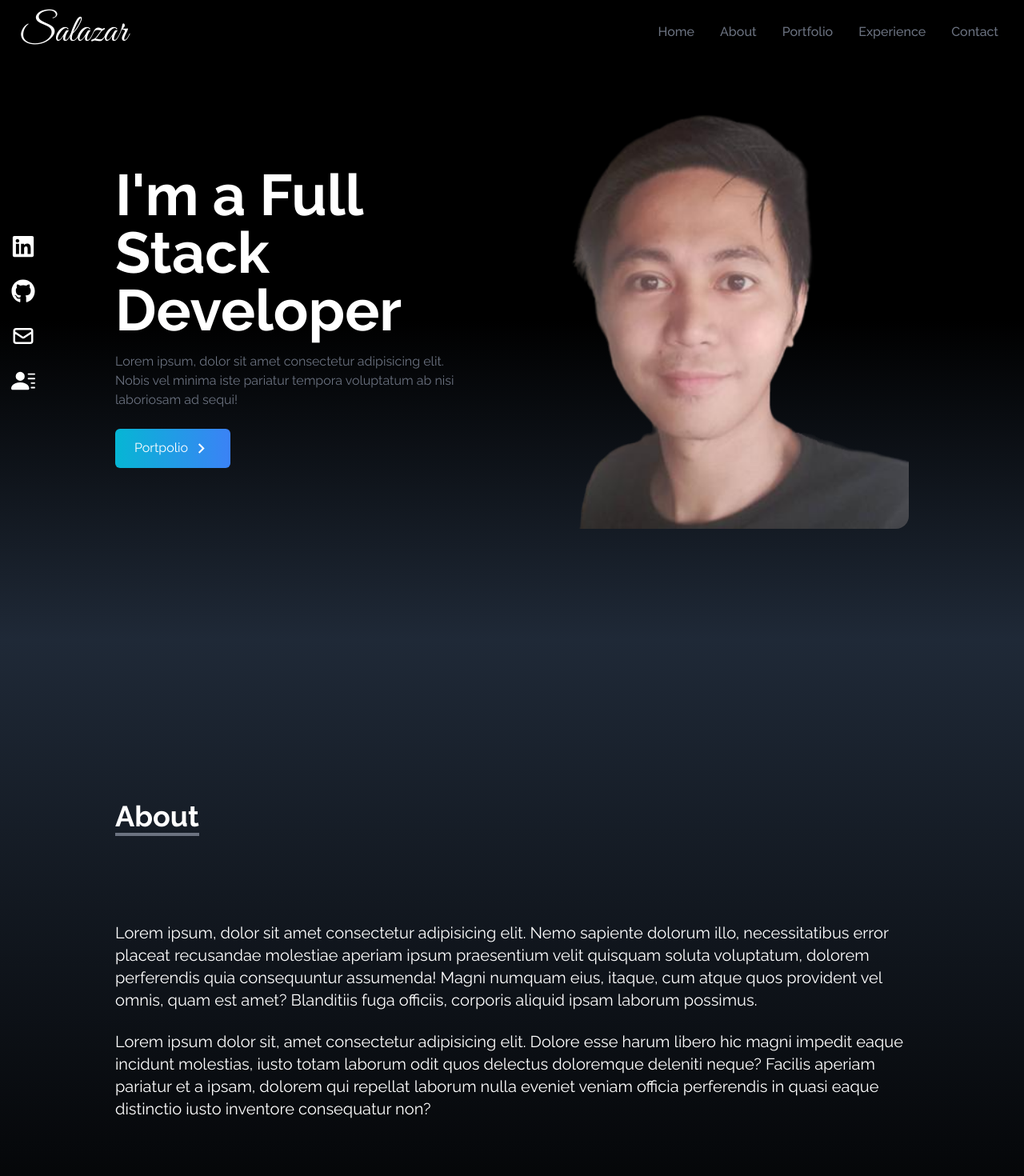
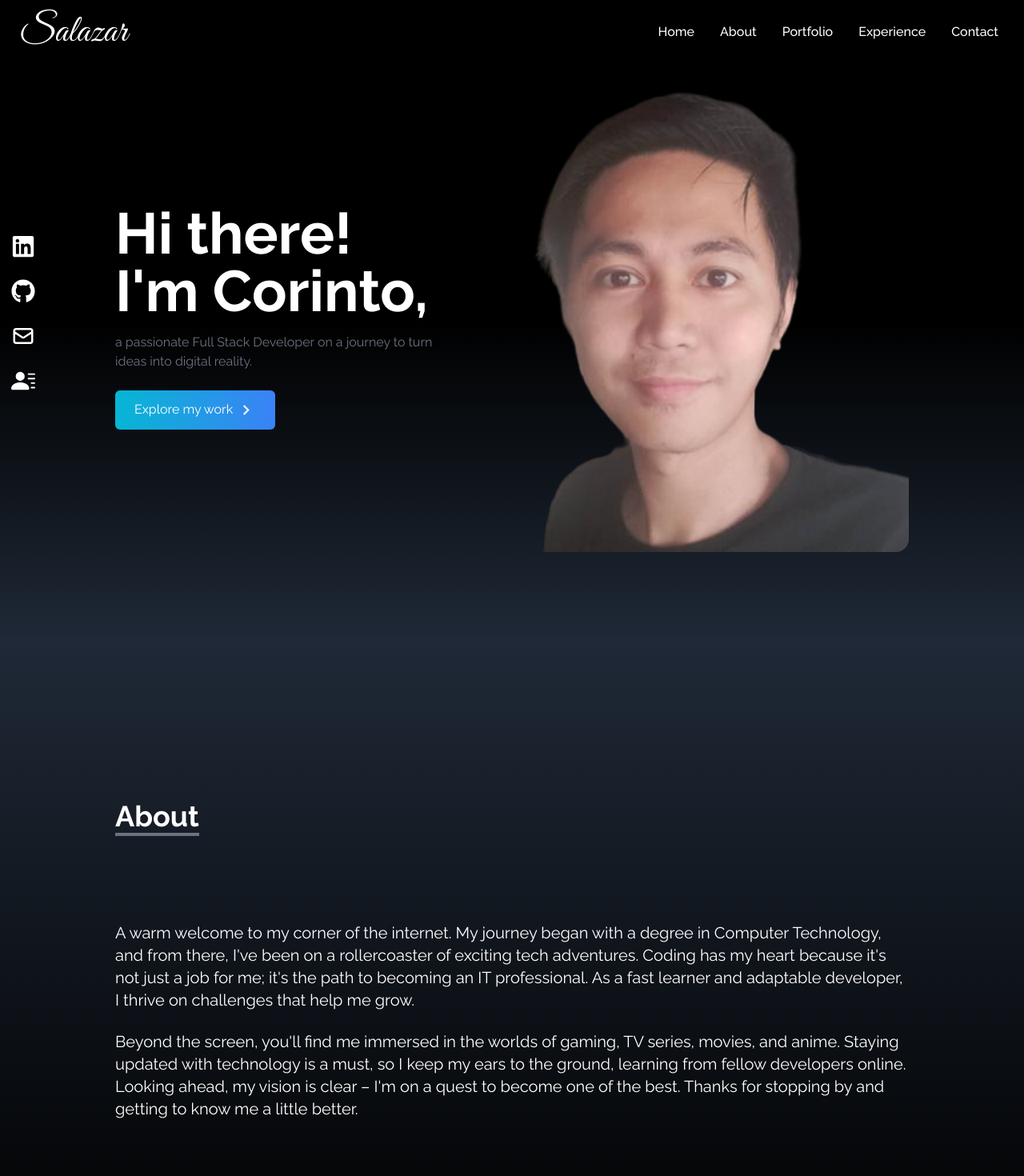
Before and after one commit to Corinto23/portfoliov2, a React (Vite) app: page / in a window 1280 px wide. Shown: the top 1470 px of the page at 80% size. Built offline with nearby package versions, Linux system fonts and the light colour scheme.

Commit message:
update about me

```diff
--- a/src/components/About.jsx
+++ b/src/components/About.jsx
@@ -13,21 +13,21 @@ const About = () => {
           </p>
         </div>
         <p className="text-xl mt-20">
-          Lorem ipsum, dolor sit amet consectetur adipisicing elit. Nemo
-          sapiente dolorum illo, necessitatibus error placeat recusandae
-          molestiae aperiam ipsum praesentium velit quisquam soluta voluptatum,
-          dolorem perferendis quia consequuntur assumenda! Magni numquam eius,
-          itaque, cum atque quos provident vel omnis, quam est amet? Blanditiis
-          fuga officiis, corporis aliquid ipsam laborum possimus.
+          A warm welcome to my corner of the internet. My journey began with a
+          degree in Computer Technology, and from there, I've been on a
+          rollercoaster of exciting tech adventures. Coding has my heart because
+          it's not just a job for me; it's the path to becoming an IT
+          professional. As a fast learner and adaptable developer, I thrive on
+          challenges that help me grow.
         </p>
         <br />
         <p className="text-xl">
-          Lorem ipsum dolor sit, amet consectetur adipisicing elit. Dolore esse
-          harum libero hic magni impedit eaque incidunt molestias, iusto totam
-          laborum odit quos delectus doloremque deleniti neque? Facilis aperiam
-          pariatur et a ipsam, dolorem qui repellat laborum nulla eveniet veniam
-          officia perferendis in quasi eaque distinctio iusto inventore
-          consequatur non?
+          Beyond the screen, you'll find me immersed in the worlds of gaming, TV
+          series, movies, and anime. Staying updated with technology is a must,
+          so I keep my ears to the ground, learning from fellow developers
+          online. Looking ahead, my vision is clear – I'm on a quest to become
+          one of the best. Thanks for stopping by and getting to know me a
+          little better.
         </p>
       </div>
     </div>
--- a/src/components/Contact.jsx
+++ b/src/components/Contact.jsx
@@ -11,7 +11,7 @@ const Contact = () => {
           <p className="text-4xl font-bold inline border-b-4 border-gray-500">
             Contact
           </p>
-          <p className="py-6">Contact Me</p>
+          <p className="py-6">Feel free to reach out!</p>
         </div>
 
         <div className="flex justify-center items-center">
@@ -39,7 +39,7 @@ const Contact = () => {
               className="p-2 bg-transparent border-2 rounded-md text-white focus:outline-none"
             ></textarea>
             <button className="text-white bg-gradient-to-b from-cyan-500 to to-blue-500 px-6 py-3 my-8 mx-auto flex items-center rounded-md hover:scale-110 duration-300">
-              Let's Talk
+              Send
             </button>
           </form>
         </div>
--- a/src/components/Home.jsx
+++ b/src/components/Home.jsx
@@ -12,11 +12,11 @@ const Home = () => {
       <div className="max-w-screen-lg mx-auto flex flex-col items-center justify-center h-full px-4 md:flex-row">
         <div className=" flex flex-col justify-center h-full">
           <h2 className="text-4xl sm:text-7xl font-bold text-white">
-            I'm a Full Stack Developer
+            Hi there! I'm Corinto,
           </h2>
           <p className="text-gray-500 py-4 max-w-md">
-            Lorem ipsum, dolor sit amet consectetur adipisicing elit. Nobis vel
-            minima iste pariatur tempora voluptatum ab nisi laboriosam ad sequi!
+            a passionate Full Stack Developer on a journey to turn ideas into
+            digital reality.
           </p>
           <div>
             <Link
@@ -25,7 +25,7 @@ const Home = () => {
               duration={500}
               className="group text-white w-fit px-6 py-3 my-2 flex items-center rounded-md bg-gradient-to-r from-cyan-500 to-blue-500 cursor-pointer"
             >
-              Portpolio
+              Explore my work
               <span className="group-hover:rotate-90 duration-300">
                 <MdOutlineKeyboardArrowRight size={25} className="ml-1" />
               </span>
--- a/src/components/NavBar.jsx
+++ b/src/components/NavBar.jsx
@@ -36,7 +36,7 @@ const NavBar = () => {
         {links.map(({ id, link }) => (
           <li
             key={id}
-            className="px-4 cursor-pointer capitalize font-medium text-gray-500 hover:scale-105 duration-200"
+            className="px-4 cursor-pointer capitalize font-medium text-white hover:scale-105 duration-200"
           >
             <Link to={link} smooth duration={500}>
               {link}
```
